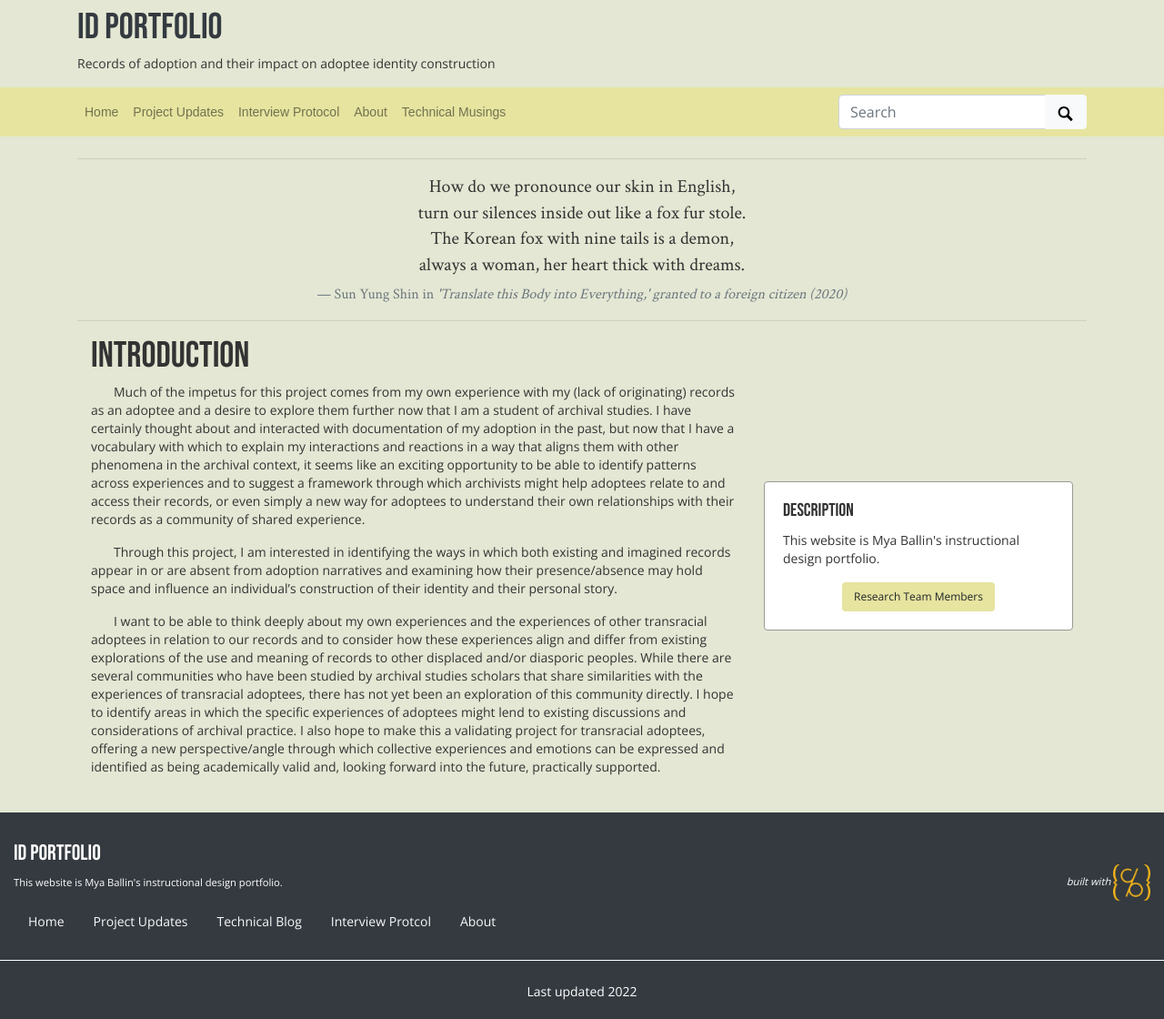
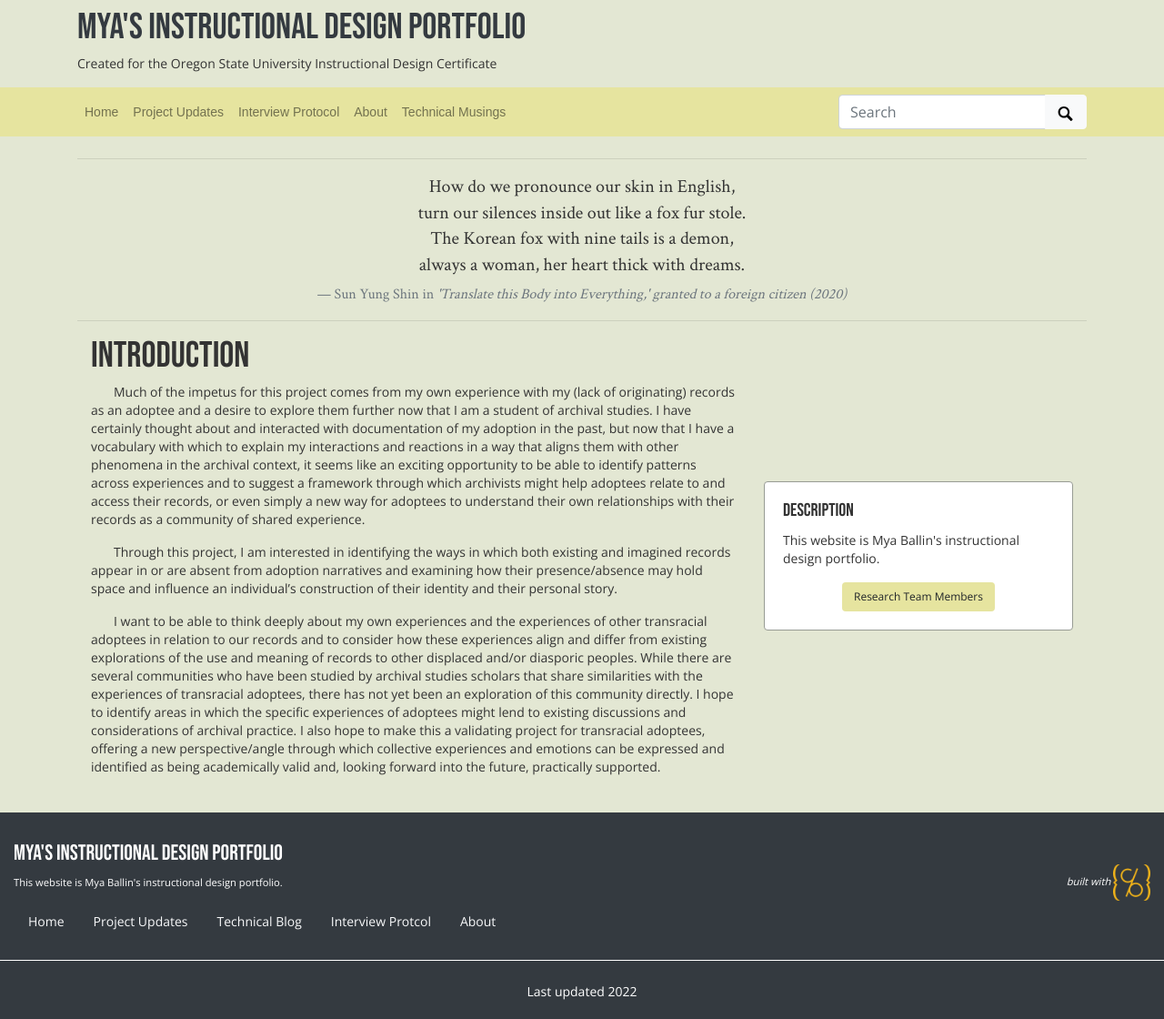
Before and after one commit to mxballin/instructional-design, a Jekyll site: the page built from index.md, in a window 1280 px wide. Shown: the whole page at 91% size. Built offline with Jekyll 4.4.1, drawn with Linux system fonts in a browser that asks for light colours; some web fonts are replaced.

Commit message:
Update _config.yml

```diff
--- a/_config.yml
+++ b/_config.yml
@@ -20,9 +20,9 @@ source-code: https://github.com/CollectionBuilder/collectionbuilder-gh
 # SITE SETTINGS
 #
 # title of site appears in banner
-title: ID Portfolio
+title: Mya's Instructional Design Portfolio
 # tagline, a short phrase that will appear throughout the site in the top banner
-tagline: Records of adoption and their impact on adoptee identity construction
+tagline: Created for the Oregon State University Instructional Design Certificate
 # description appears in meta tags and other locations
 # this description might appear in search result lists, keep around 160 characters max
 description: "This website is  Mya Ballin's instructional design portfolio."
```
